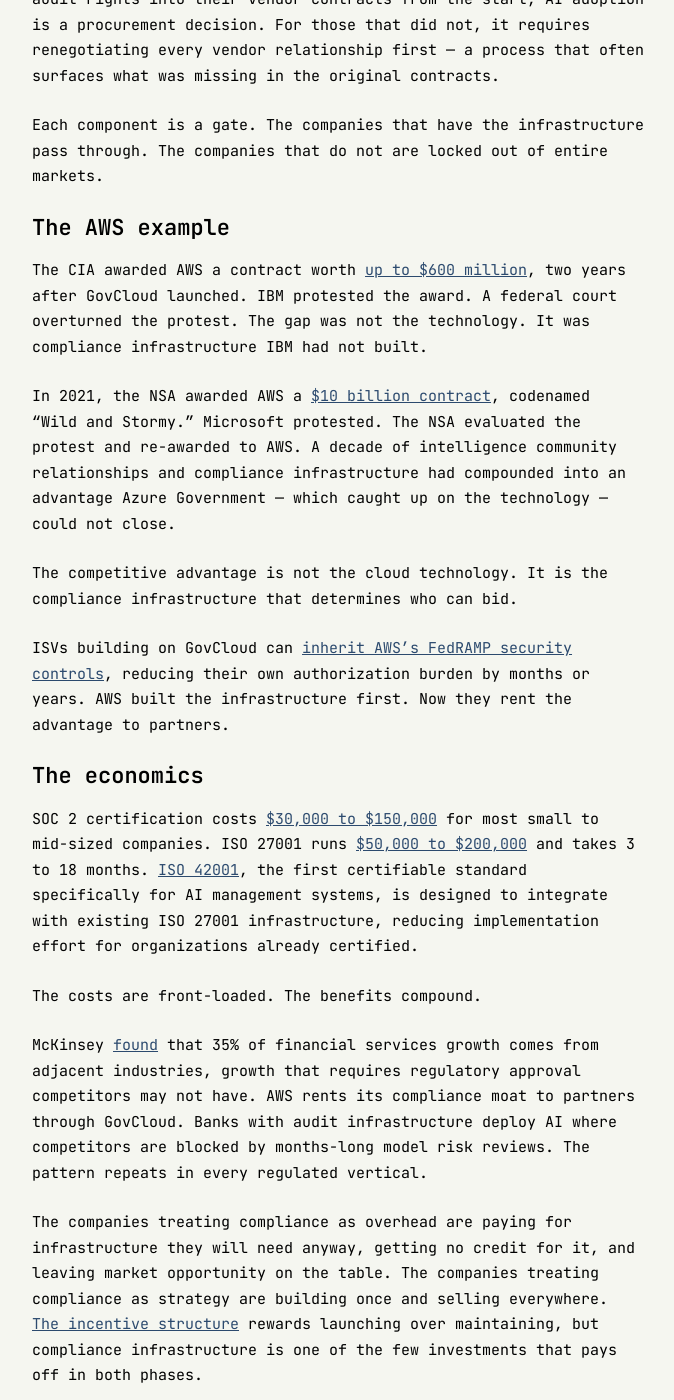
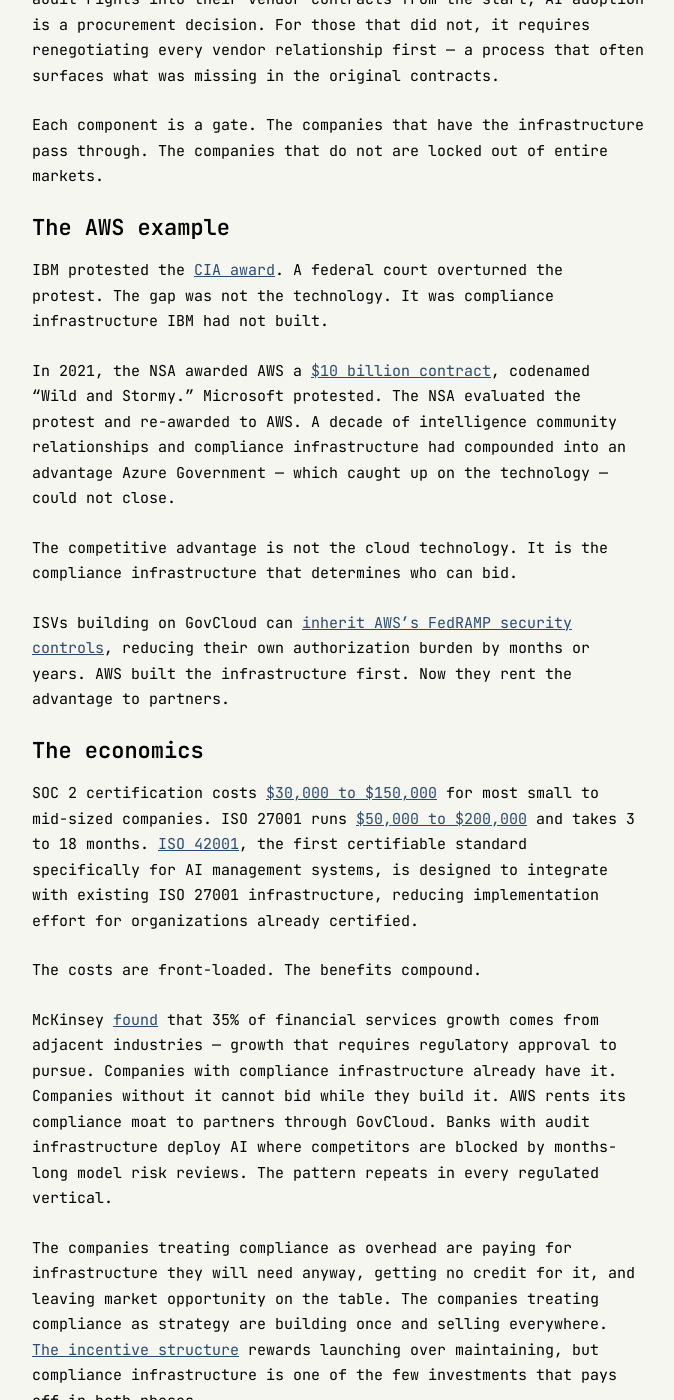
Before and after one commit to ashita-ai/ashita-ai.github.io, a Jekyll site: the page built from _posts/2026-03-03-the-compliance-moat.md, in a window 1280 px wide and 1400 px high, scrolled down 2034 px. Shown: the whole window, without its empty margins (302-976 px from the left). Built offline with Jekyll 4.4.1, drawn with Linux system fonts in a browser that asks for light colours; some of the changed text lies outside the part shown.

Commit message:
Editorial pass on the-compliance-moat: argument tightening
- Clarify broken referent in opening ("same investment" → "same dollars on the wrong gate")
- Reframe unattributed anecdote as "a common failure" rather than implied evidence
- Trim AWS section CIA recap (already established in opening paragraph)
- Make METR inference chain explicit (capability doubling → falling behind during review)
- Add mechanism to McKinsey stat (who has approval vs. who cannot bid)

```diff
--- a/_posts/2026-03-03-the-compliance-moat.md
+++ b/_posts/2026-03-03-the-compliance-moat.md
@@ -6,7 +6,7 @@
 
 In 2011, Amazon Web Services [built GovCloud](https://aws.amazon.com/govcloud-us/) before they had the government contracts to justify it. By 2013, [they had the CIA](https://www.theregister.com/2013/03/19/aws_allegedly_helps_cia_build_spy_cloud/). By 2021, [the NSA](https://www.nextgov.com/modernization/2021/08/nsa-awards-secret-10-billion-contract-amazon/184390/). Competitors with comparable technology lost those bids. They had not built the infrastructure.
 
-The same investment, misdirected, produces nothing. A recurring pattern: six months and up to $150,000 on ISO 27001, only to discover that enterprise prospects required SOC 2 instead. The infrastructure is real. It is the wrong gate.
+The same dollars spent on the wrong gate produce nothing. It is a common failure: six months and up to $150,000 on ISO 27001, only to discover that enterprise prospects required SOC 2 instead. The infrastructure is real. It opens the wrong door.
 
 The conventional view is that compliance is overhead: a cost center that slows you down while competitors move fast. The opposite is true. Build the infrastructure compliance requires, and it becomes the moat.
 
@@ -18,7 +18,7 @@
 
 The FDA and insurance regulators have arrived at the same place through different routes. The FDA's [December 2024 Predetermined Change Control Plan guidance](https://www.fda.gov/news-events/press-announcements/fda-issues-comprehensive-draft-guidance-developers-artificial-intelligence-enabled-medical-devices) requires documented verification for every model update, a requirement that grows more consequential as the agency has authorized [over 1,250 AI-enabled medical devices](https://pmc.ncbi.nlm.nih.gov/articles/PMC12595527/) as of July 2025, up from 33 between 1995 and 2015. The [NAIC Model Bulletin](https://content.naic.org/sites/default/files/inline-files/2023-12-4%20Model%20Bulletin_Adopted_0.pdf) requires written governance programs across business units, actuarial, data science, underwriting, claims, compliance, and legal, adopted in 24 jurisdictions as of early 2025.
 
-Banks engage in [months-long model risk reviews](https://bpi.com/the-overlooked-risk-in-bank-ai-adoption-regulatory-inaction/) before deploying any AI tool. METR's research shows the length of tasks frontier AI can complete [doubling roughly every seven months](https://arxiv.org/abs/2503.14499) — the gap between AI capability and deployment authorization widens for every month spent in review. The companies with infrastructure already in place skip that queue. The companies without it are locked out while they build it.
+Banks engage in [months-long model risk reviews](https://bpi.com/the-overlooked-risk-in-bank-ai-adoption-regulatory-inaction/) before deploying any AI tool. METR's research shows the length of tasks frontier AI can complete [doubling roughly every seven months](https://arxiv.org/abs/2503.14499) — meaning each month spent in regulatory review is a month falling further behind on capability. The companies with infrastructure already in place skip that queue. The companies without it are locked out while they build it.
 
 The regulators are not asking for extra work. They are asking you to build what you should have built first.
 
@@ -34,7 +34,7 @@
 
 ## The AWS example
 
-The CIA awarded AWS a contract worth [up to $600 million](https://www.theregister.com/2013/03/19/aws_allegedly_helps_cia_build_spy_cloud/), two years after GovCloud launched. IBM protested the award. A federal court overturned the protest. The gap was not the technology. It was compliance infrastructure IBM had not built.
+IBM protested the [CIA award](https://www.theregister.com/2013/03/19/aws_allegedly_helps_cia_build_spy_cloud/). A federal court overturned the protest. The gap was not the technology. It was compliance infrastructure IBM had not built.
 
 In 2021, the NSA awarded AWS a [$10 billion contract](https://www.nextgov.com/modernization/2021/08/nsa-awards-secret-10-billion-contract-amazon/184390/), codenamed "Wild and Stormy." Microsoft protested. The NSA evaluated the protest and re-awarded to AWS. A decade of intelligence community relationships and compliance infrastructure had compounded into an advantage Azure Government — which caught up on the technology — could not close.
 
@@ -48,7 +48,7 @@
 
 The costs are front-loaded. The benefits compound.
 
-McKinsey [found](https://www.mckinsey.com/industries/financial-services/our-insights/the-case-for-compliance-as-a-competitive-advantage-for-banks) that 35% of financial services growth comes from adjacent industries, growth that requires regulatory approval competitors may not have. AWS rents its compliance moat to partners through GovCloud. Banks with audit infrastructure deploy AI where competitors are blocked by months-long model risk reviews. The pattern repeats in every regulated vertical.
+McKinsey [found](https://www.mckinsey.com/industries/financial-services/our-insights/the-case-for-compliance-as-a-competitive-advantage-for-banks) that 35% of financial services growth comes from adjacent industries — growth that requires regulatory approval to pursue. Companies with compliance infrastructure already have it. Companies without it cannot bid while they build it. AWS rents its compliance moat to partners through GovCloud. Banks with audit infrastructure deploy AI where competitors are blocked by months-long model risk reviews. The pattern repeats in every regulated vertical.
 
 The companies treating compliance as overhead are paying for infrastructure they will need anyway, getting no credit for it, and leaving market opportunity on the table. The companies treating compliance as strategy are building once and selling everywhere. [The incentive structure](/blog/the-incentive-problem/) rewards launching over maintaining, but compliance infrastructure is one of the few investments that pays off in both phases.
 
```
